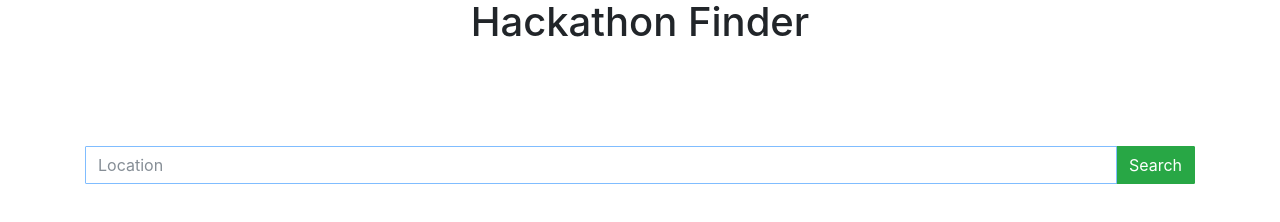
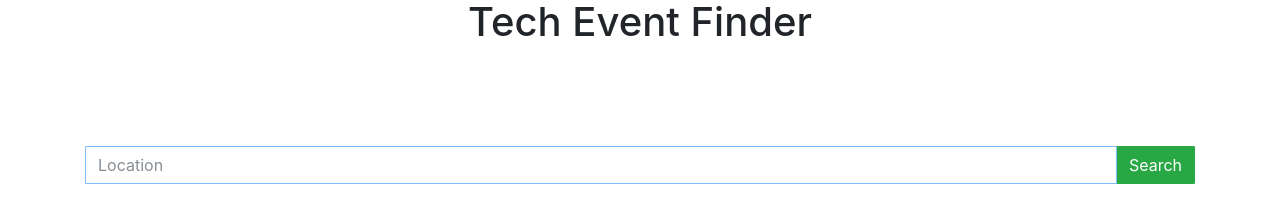
Before and after one commit to jorellana28/hackathon2, a website: page public/index.html in a window 1280 px wide. Drawn offline with nearby package versions, Linux system fonts and the light colour scheme.

Commit message:
updated header

```diff
--- a/public/index.html
+++ b/public/index.html
@@ -12,7 +12,7 @@
   </head>
   <body>
     <div class="page-header">
-      <h1 class="heading">Hackathon Finder</h1>
+      <h1 class="heading">Tech Event Finder</h1>
     </div>
     <div class="container" id="information" style="margin-top: 8%;">
 
```
